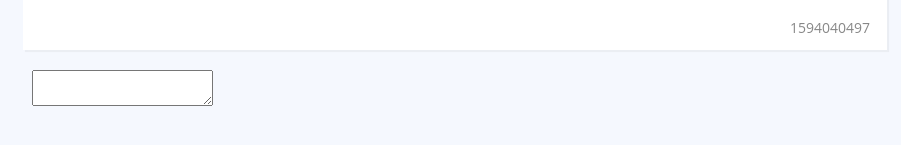
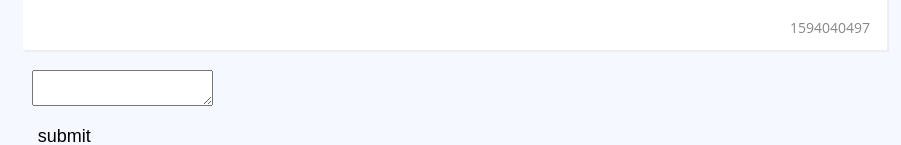
Before and after one commit to tachyond2/awesome-forum, a Vue app: page /thread/-KsjWehQ--apjDBwSBCY in a window 1280 px wide. Shown: the part 1522-1667 px from the top of the page, without its empty margins (185-1086 px from the left). Built offline with nearby package versions, Linux system fonts and the light colour scheme.

Commit message:
refactor: extrace post editor SFC

```diff
--- a/src/assets/style.css
+++ b/src/assets/style.css
@@ -2525,3 +2525,43 @@ hr {
   background: #f5f8fe;
   min-height: 100vh;
 }
+
+
+.form-actions, .btn-group {
+  display: flex;
+  justify-content: flex-end;
+  flex-basis: 100%;
+  margin-top: 10px;
+  margin-bottom: 10px;
+}
+
+.form-actions > *:not(:last-child), .btn-group > *:not(:last-child) {
+  margin-right: 10px;
+}
+
+@media (min-width: 240px) and (max-width: 720px) {
+  .form-actions, .btn-group {
+      flex-wrap: wrap;
+  }
+
+  .form-actions > *:not(.btn-ghost), .btn-group > *:not(.btn-ghost) {
+      flex: 1 1;
+      margin-bottom: 5px;
+  }
+}
+
+.form-group {
+  margin-bottom: 12px;
+  width: 100%;
+  display: inline-block;
+}
+
+.form-label, .form-group > label {
+  margin-bottom: 5px;
+  display: inline-block;
+  color: #767676;
+}
+
+.form-label-password, .form-group > label-password {
+  margin-bottom: 0px;
+}
--- /dev/null
+++ b/src/components/PostEditor.vue
@@ -0,0 +1,44 @@
+<template>
+  <div class="col-full">
+    <form @submit.prevent="save">
+      <div class="form-group">
+        <!-- <textarea :value="newPost" v-on:input="newPost = $event.target.value" id="" cols="30" rows="10"></textarea> -->
+        <textarea v-model="text"/>
+      </div>
+      <div class="cc-actions">
+        <button>submit</button>
+      </div>
+    </form>
+  </div>
+</template>
+
+<script>
+
+export default {
+  data() {
+    return {
+      text: ''
+    }
+  },
+  methods: {
+    save() {
+      const newPostId = crypto.randomUUID()
+      const newPost = {
+        text: this.text,
+        id: newPostId,
+        publishedAt: Math.floor(new Date() / 1000),
+        userId: '38St7Q8Zi2N1SPa5ahzssq9kbyp1'
+      }
+      this.$emit('save-post', { newPost })
+      // do in parent compoenent
+      // this.posts.push(newPost)
+      // this.threads.posts.push(newPostId)
+      this.newPostText = ''
+    }
+  }
+}
+</script>
+
+<style lang="scss" scoped>
+
+</style>
--- a/src/pages/PageThreadShow.vue
+++ b/src/pages/PageThreadShow.vue
@@ -18,26 +18,17 @@
       >
     </p> -->
     <post-list :posts="threadPosts"/>
-    <div class="col-full">
-      <form @submit.prevent="addPost">
-        <div class="form-group">
-          <!-- <textarea :value="newPost" v-on:input="newPost = $event.target.value" id="" cols="30" rows="10"></textarea> -->
-          <textarea v-model="newPostText"/>
-        </div>
-        <div class="form-actions">
-          <button></button>
-        </div>
-      </form>
-    </div>
+    <post-editor @save-post="addPost"/>
   </div>
 </template>
-
 <script>
 import PostList from '@/components/PostList.vue'
 import sourceData from '@/data.json'
+import PostEditor from '@/components/PostEditor.vue'
 export default {
   components: {
-    PostList
+    PostList,
+    PostEditor
   },
   props: {
     id: {
@@ -48,8 +39,8 @@ export default {
   data() {
     return {
       threads: sourceData.threads,
-      posts: sourceData.posts,
-      newPostText: ''
+      posts: sourceData.posts
+
     }
   },
   computed: {
@@ -61,19 +52,15 @@ export default {
     }
   },
   methods: {
-    addPost() {
-      const newPostId = crypto.randomUUID()
+    addPost(eventPlayload) {
+      console.log(eventPlayload)
       const newPost = {
-        text: this.newPostText,
-        id: newPostId,
-        publishedAt: Math.floor(new Date() / 1000),
-        threadId: this.id,
-        userId: '38St7Q8Zi2N1SPa5ahzssq9kbyp1'
+        ...eventPlayload.newPost,
+        threadId: this.id
       }
-
+      console.log(newPost)
       this.posts.push(newPost)
-      this.threads.posts.push(newPostId)
-      this.newPostText = ''
+      this.thread.posts.push(newPost.id)
     }
   }
 }
```
